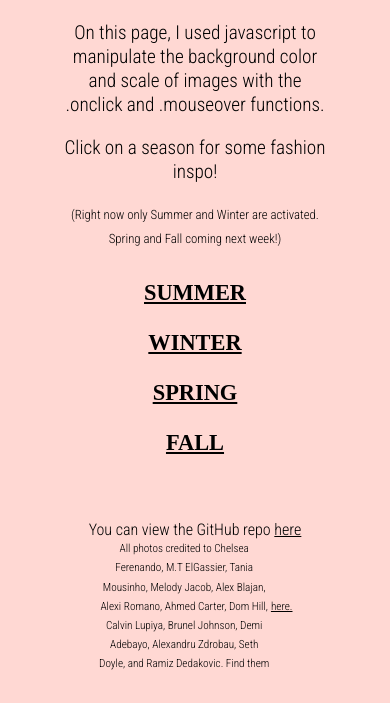
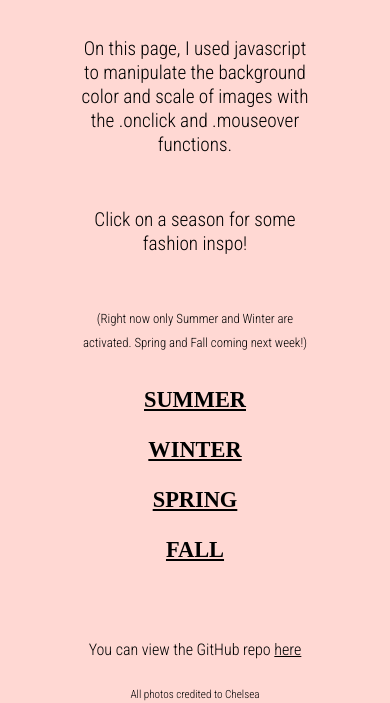
Before and after one commit to L-Blanc/javascript-events, a plain HTML site: page index.html in a window 390 px wide. Shown: the part 146-849 px from the top of the page. Drawn offline with Linux system fonts and the light colour scheme; a web font is replaced by a local one.

Commit message:
fixed footer

```diff
--- a/index.html
+++ b/index.html
@@ -36,12 +36,15 @@
 			<img id="win2" src="images/winterb.jpg" alt="Woman in red dress">
 			<img id="win3" src="images/winterc.jpg" alt="Woman in jean shorts">
 		</div>
+</section>
+<!--Chelsea Ferenando, M.T ElGassier, Tania Mousinho, Melody Jacob, Alex Blajan, Alexi Romano, Ahmed Carter, Dom Hill, Calvin Lupiya, Brunel Johnson, Demi Adebayo, Alexandru Zdrobau, Seth Doyle, and Ramiz Dedakovic.
+</section>-->
+	<footer> You can view the GitHub repo <a href="https://github.com/L-Blanc/javascript-events">here</a></footer>
+		<footer id="cred"> All photos credited to Chelsea Ferenando, M.T ElGassier, Tania Mousinho, Melody Jacob, Alex Blajan, Alexi Romano, Ahmed Carter, Dom Hill, Calvin Lupiya, Brunel Johnson, Demi Adebayo, Alexandru Zdrobau, Seth Doyle, and Ramiz Dedakovic. Find them <a href="https://github.com/L-Blanc/javascript-events">here</a></footer>
 
 
-	</section>
-	<footer> You can view the GitHub repo <a href="https://css-tricks.com/couple-takes-sticky-footer/">here</a></footer>
-	<footer id="cred">All photos credited to Chelsea Ferenando, M.T ElGassier, Tania Mousinho, Melody Jacob, Alex Blajan, Alexi Romano, Ahmed Carter, Dom Hill, Calvin Lupiya, Brunel Johnson, Demi Adebayo, Alexandru Zdrobau, Seth Doyle, and Ramiz Dedakovic. Find them <a href="https://unsplash.com/">here.</a></footer>
-	<script src="scripts/fashion.js"></script>
+	<script
+	 src="scripts/fashion.js"></script>
 
 </body>
 
--- a/styles/main.css
+++ b/styles/main.css
@@ -66,12 +66,10 @@ img {
 
 #cred {
   font-size: .7rem;
-  display: flex;
-  align-items: center;
-  justify-content: space-evenly;
+  text-align: center;
   max-width: 50%;
   margin: auto;
-  padding-bottom: 2rem;
+  padding-bottom: 1rem;
 }
 
 /*font-family: 'Alegreya', serif;
@@ -105,6 +103,7 @@ footer{
   text-align: center;
   font-family: 'Roboto Condensed', sans-serif;
   color: #000;
+  padding: .8rem;
 }
 
 a:link {
@@ -140,7 +139,7 @@ a:active {
   padding: 0;
   }
   .intro{
-    padding: 1rem, 1rem;
+    padding: 1rem;
     font-size: 1.2rem;
     margin-left: 4rem;
     margin-right: 4rem;
@@ -149,7 +148,7 @@ a:active {
     word-wrap: break-word;
   }
   .note{
-    padding: 1rem, 1rem;
+    padding: 1rem;
     font-size: .8rem;
     margin-left: 4rem;
     margin-right: 4rem;
```
